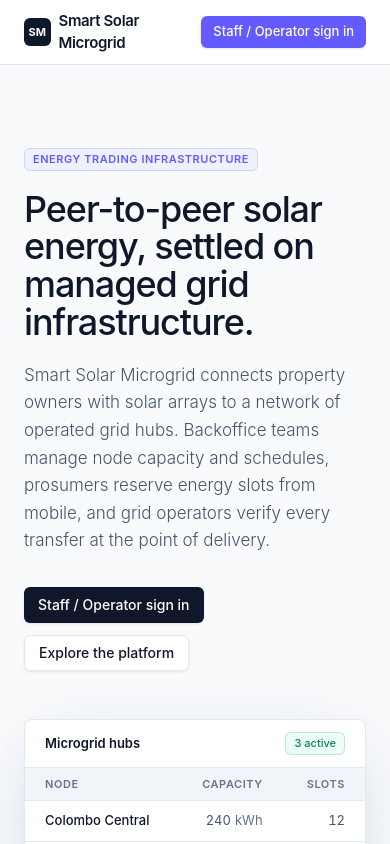
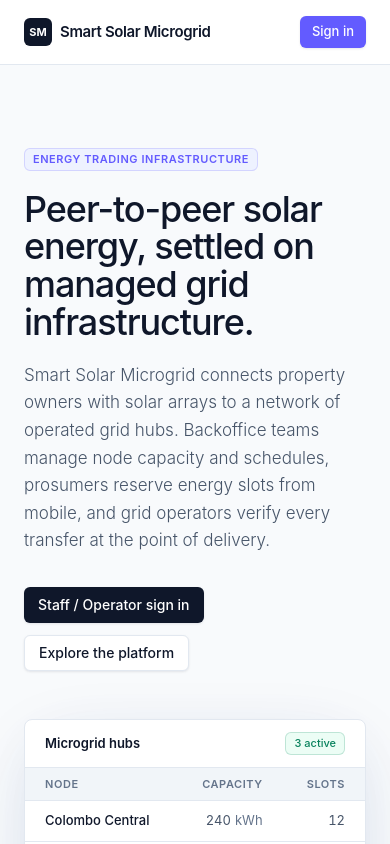
Before and after one commit to 3hal0n/smart-solar-microgrid-system, a React (Vite) app in the folder WebApp/: page / in a window 390 px wide. Shown: the top 844 px of the page. Built offline with nearby package versions, Linux system fonts and the light colour scheme; no server answers.

Commit message:
feat: improve sign-in button text for better responsiveness on mobile

```diff
--- a/WebApp/src/pages/home/LandingPage.jsx
+++ b/WebApp/src/pages/home/LandingPage.jsx
@@ -70,7 +70,8 @@ export default function LandingPage() {
 
           <Link to="/login">
             <Button variant="primary" size="sm">
-              Staff / Operator sign in
+              <span className="sm:hidden">Sign in</span>
+              <span className="hidden sm:inline">Staff / Operator sign in</span>
             </Button>
           </Link>
         </nav>
```
